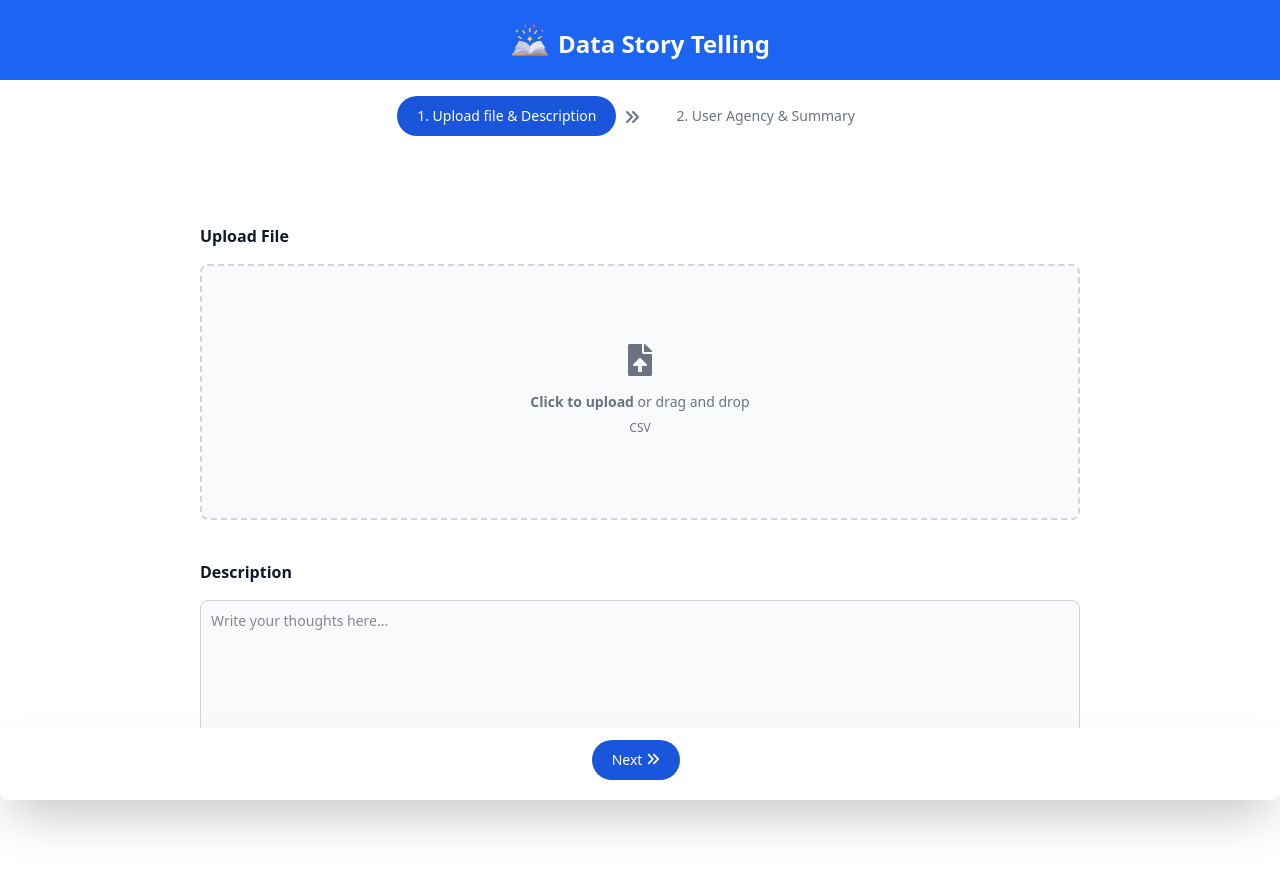
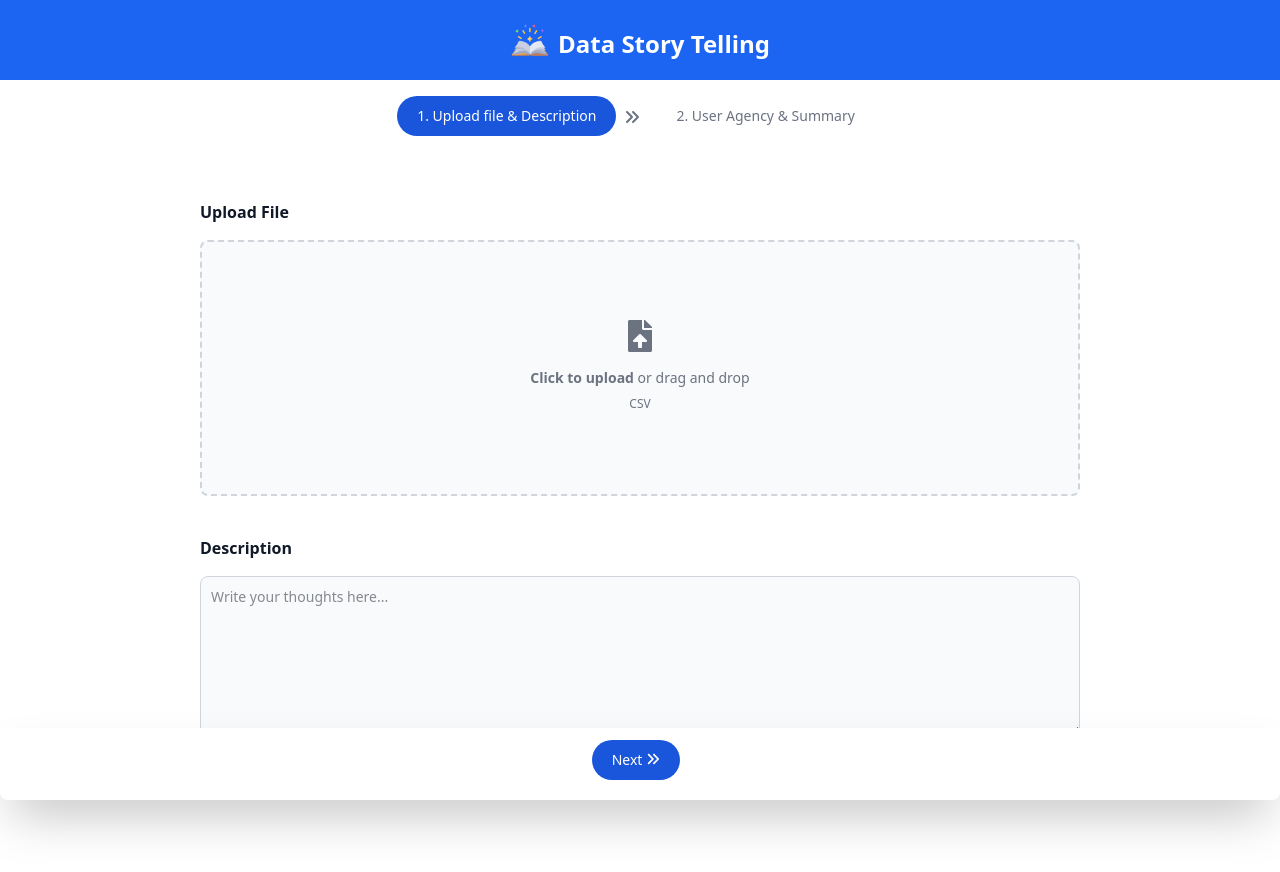
Before and after one commit to ikenichaa/llm-app, a React (Vite) app: page / in a window 1280 px wide. Shown: the top 872 px of the page. After the commit the page ends 848 px from the top, so only its background shows below. Built offline with nearby package versions, Linux system fonts and the light colour scheme.

Commit message:
style: add line

```diff
--- a/src/layouts/Stepper.tsx
+++ b/src/layouts/Stepper.tsx
@@ -77,7 +77,7 @@
           2. User Agency & Summary
         </button>
       </ol>
-      <div className="grid my-16 mx-50 gap-y-10">
+      <div className="grid my-10 mx-50 gap-y-10">
         <StepperBody />
       </div>
 
--- a/src/pages/SecondPage.tsx
+++ b/src/pages/SecondPage.tsx
@@ -21,7 +21,7 @@
           emotionStepperEmitEmotion: handleEmotionChange,
         }}
       />
-
+      <hr className="h-px my-8 bg-gray-200 border-0 dark:bg-gray-700"></hr>
       <Summary props={{ summaryText: mockSummaryText }} />
     </>
   );
```
